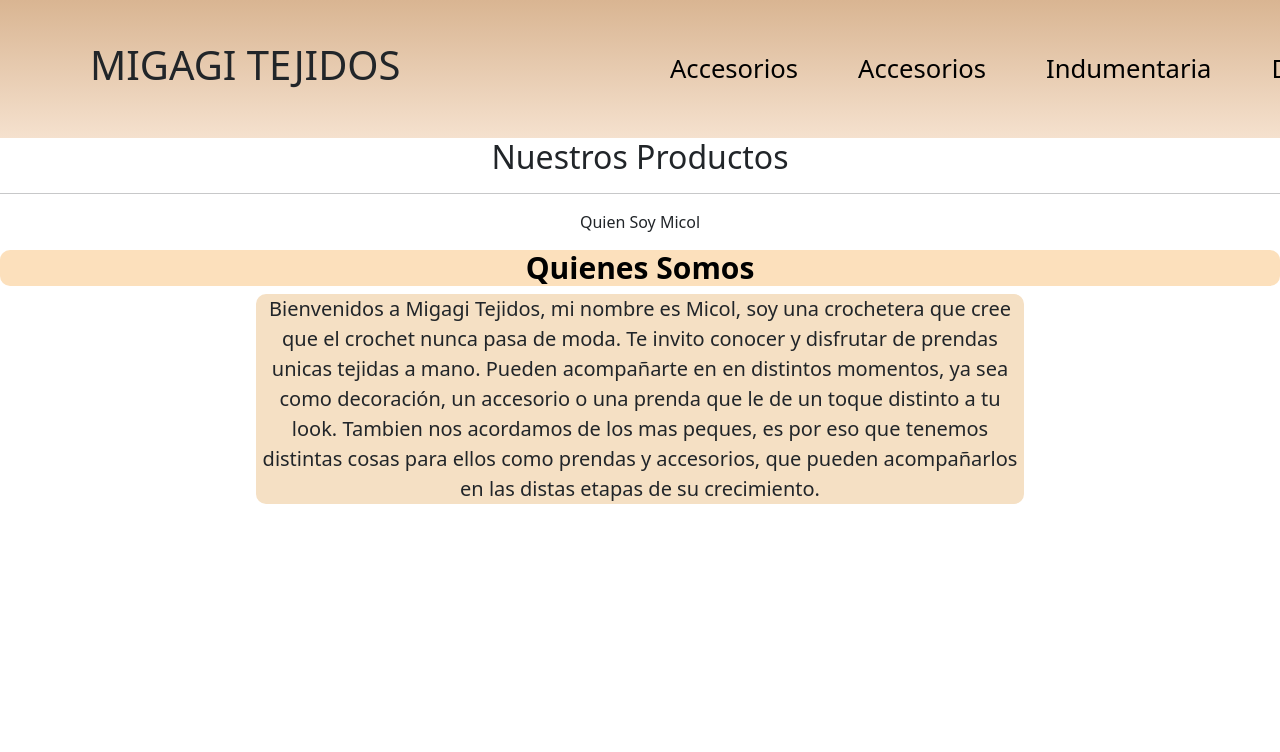
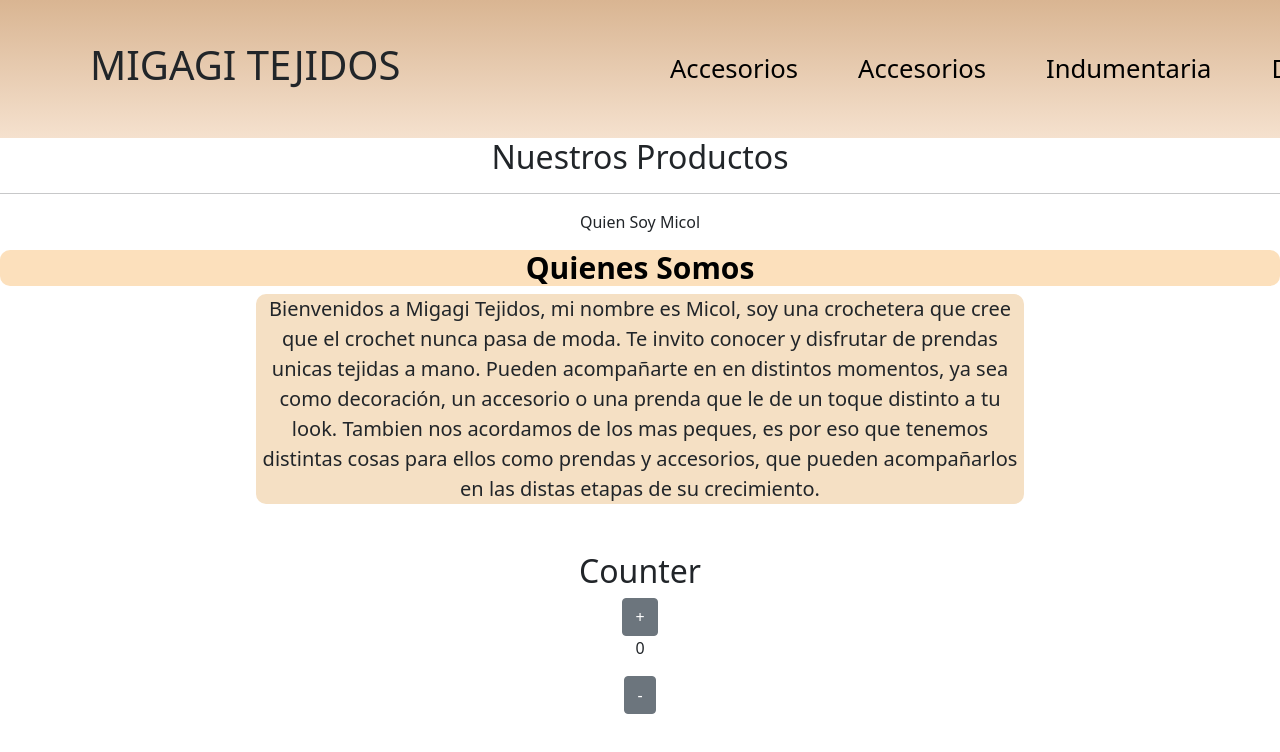
Before and after one commit to micolhebrero/migagi-rj, a React (Create React App) app: page / in a window 1280 px wide. Shown: the top 752 px of the page. Built offline with nearby package versions, Linux system fonts and the light colour scheme.

Commit message:
contador con botón

```diff
--- a/src/App.js
+++ b/src/App.js
@@ -3,6 +3,8 @@ import './App.css';
 import {Navbar} from './componentes/Navbar/Navbar'
 import {ItemListContainer} from './componentes/ItemListContainer/ItemListContainer'
 import {Nosotros} from './componentes/Nosotros/Nosotros'
+import Counter from './componentes/Counter/Counter';
+
 
 function App() {
 
@@ -14,8 +16,11 @@ function App() {
     <div className="App">
       <Navbar/>
 
+
      <ItemListContainer nombre={integrantes.nombre}/>
      <Nosotros/>
+     <Counter/>
+
 
 
     </div>
--- /dev/null
+++ b/src/componentes/Counter/Counter.js
@@ -0,0 +1,30 @@
+import { useEffect, useState } from "react"
+import Button from 'react-bootstrap/Button'
+
+
+const Counter = () => {
+
+    let [contador, setContador] = useState(0)
+
+
+    const incrementar = () => {
+
+        setContador(contador + 1)
+    }
+    const disminuir = () => {
+
+        setContador(contador - 1)
+    }
+
+    return (
+        <div className="container my-5">
+            <h2>Counter</h2>
+            <Button onClick={incrementar}  variant="secondary">+</Button>{' '}
+            <p>{contador}</p>
+            <Button onClick={disminuir}  variant="secondary">-</Button>{' '}
+
+        </div>
+    )
+}
+
+export default Counter
```
